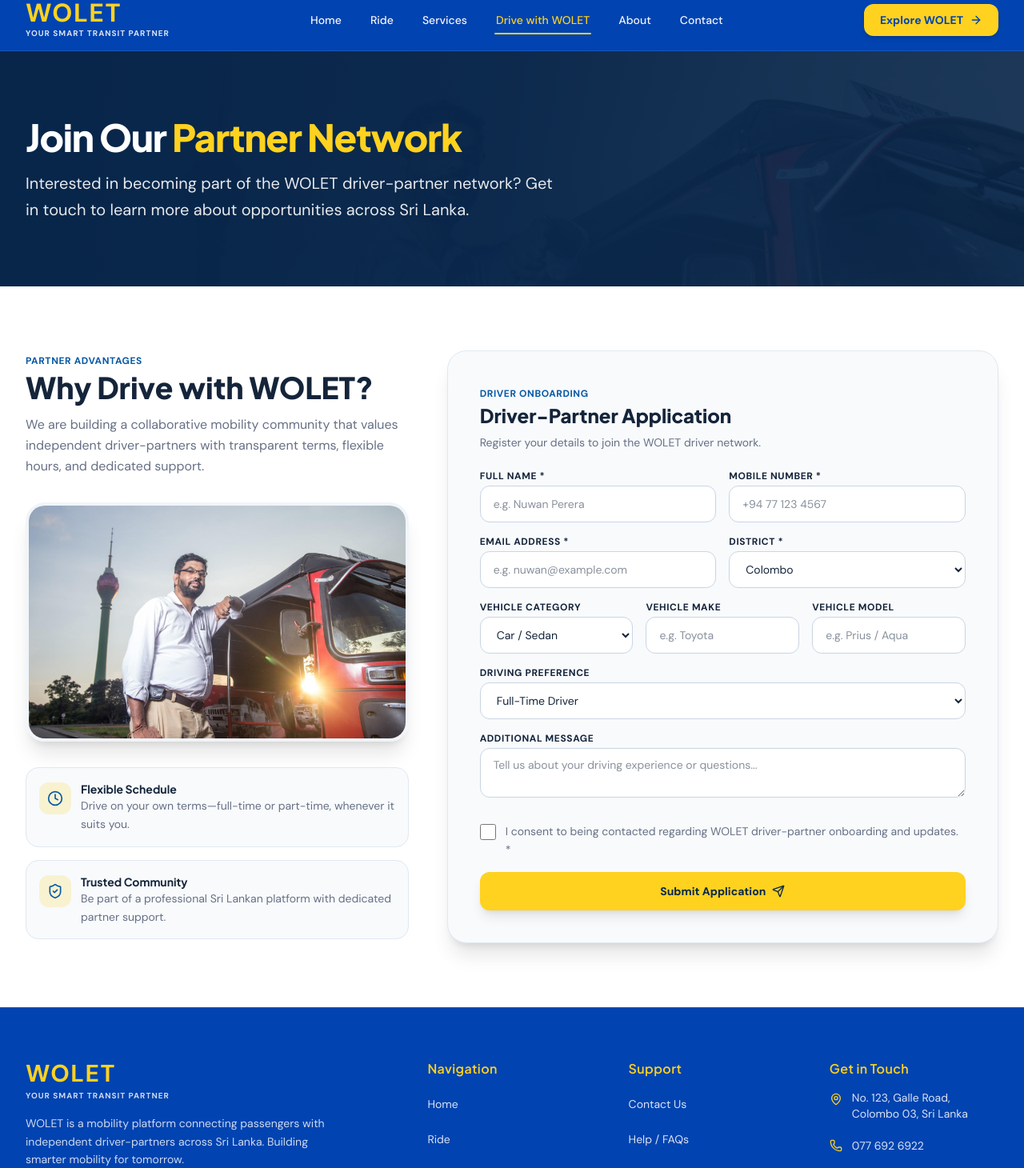
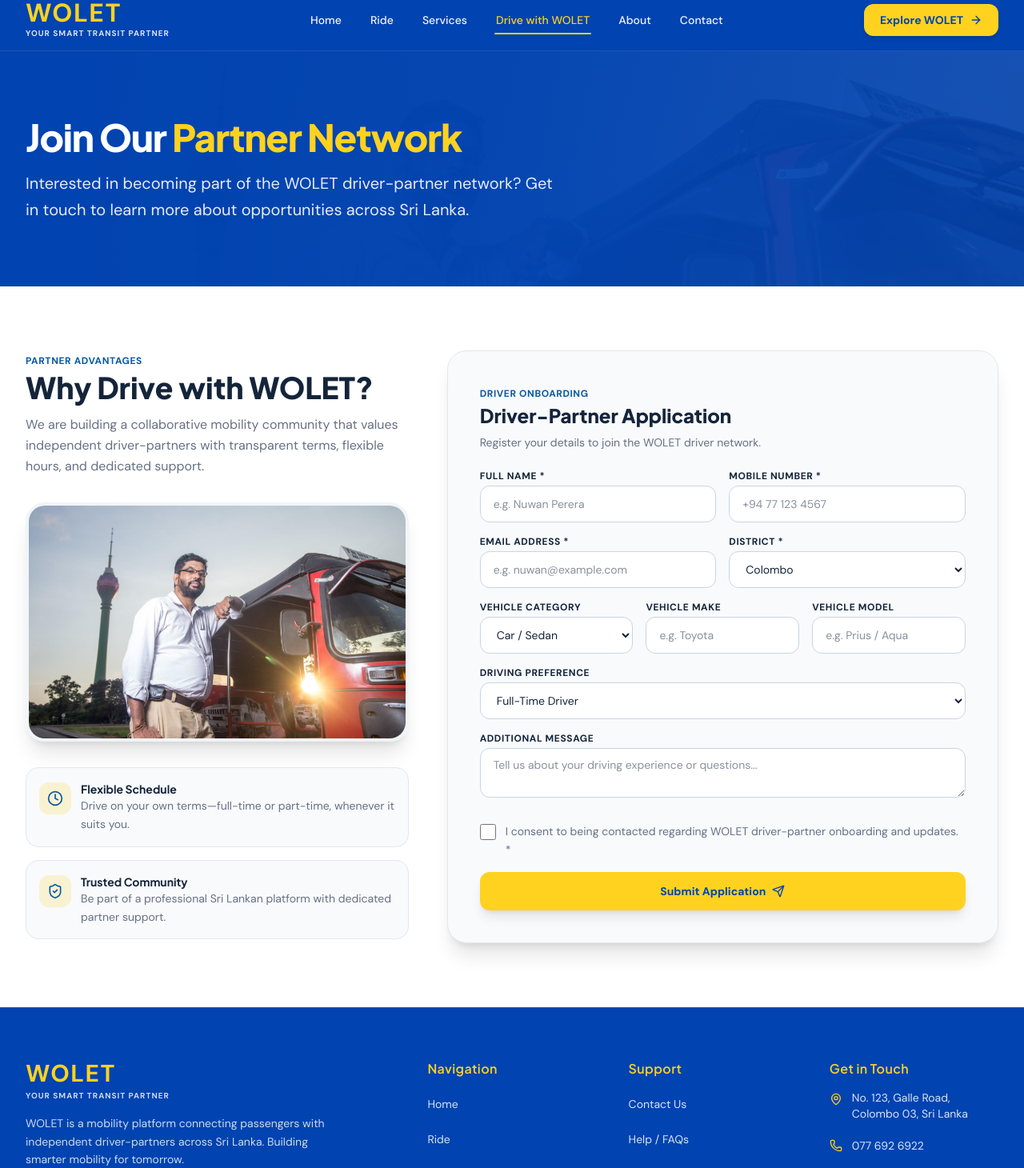
Before and after one commit to Nisla1234/WOLET, a React (Vite) app: page /drive in a window 1280 px wide. Shown: the top 1460 px of the page at 80% size. Built offline with nearby package versions, Linux system fonts and the light colour scheme.

Commit message:
WOLET driver page brand colour

```diff
--- a/src/pages/Drive.tsx
+++ b/src/pages/Drive.tsx
@@ -36,7 +36,7 @@ export default function Drive() {
   return (
     <div className="bg-white text-[#14243A]">
       {/* Hero Section */}
-      <section className="bg-[#08264A] text-white py-7 sm:py-16 lg:py-20 relative overflow-hidden">
+      <section className="bg-[#0143B0] text-white py-7 sm:py-16 lg:py-20 relative overflow-hidden">
         <div className="absolute inset-0 z-0 opacity-25">
           <img
             src={driverPartnerImg}
@@ -44,7 +44,7 @@ export default function Drive() {
             decoding="async"
             className="w-full h-full object-cover object-[50%_20%]"
           />
-          <div className="absolute inset-0 bg-gradient-to-r from-[#08264A] via-[#08264A]/90 to-[#08264A]/55" />
+          <div className="absolute inset-0 bg-gradient-to-r from-[#0143B0] via-[#0143B0]/90 to-[#0143B0]/55" />
         </div>
 
         <div className="max-w-7xl mx-auto mobile-px sm:px-6 lg:px-8 relative z-10">
@@ -141,7 +141,7 @@ export default function Drive() {
                       consent: false,
                     });
                   }}
-                  className="bg-[#08264A] hover:bg-[#061c38] text-white font-bold px-6 min-h-[46px] rounded-xl text-sm transition-colors"
+                  className="bg-[#0143B0] hover:bg-[#00358F] text-white font-bold px-6 min-h-[46px] rounded-xl text-sm transition-colors"
                 >
                   Submit Another Application
                 </button>
@@ -308,7 +308,7 @@ export default function Drive() {
 
                 <button
                   type="submit"
-                  className="w-full min-h-[44px] sm:min-h-[48px] flex items-center justify-center space-x-2 bg-[#FFD21F] hover:bg-[#f6c612] text-[#08264A] font-bold py-2.5 sm:py-3.5 px-6 rounded-xl shadow-lg transition-all text-sm"
+                  className="w-full min-h-[44px] sm:min-h-[48px] flex items-center justify-center space-x-2 bg-[#FFD21F] hover:bg-[#f6c612] text-[#0143B0] font-bold py-2.5 sm:py-3.5 px-6 rounded-xl shadow-lg transition-all text-sm"
                 >
                   <span>Submit Application</span>
                   <Send className="w-4 h-4 shrink-0" />
```
